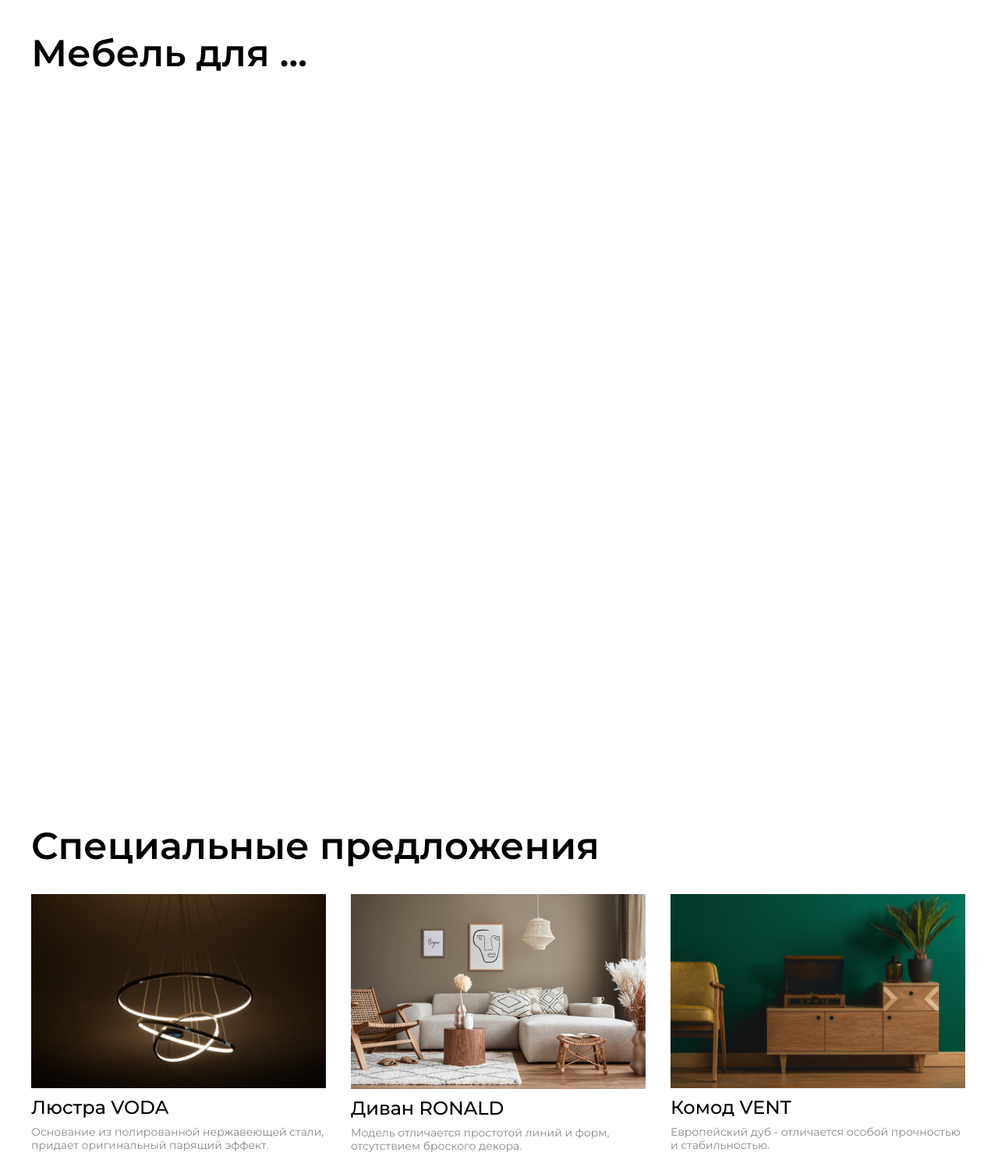
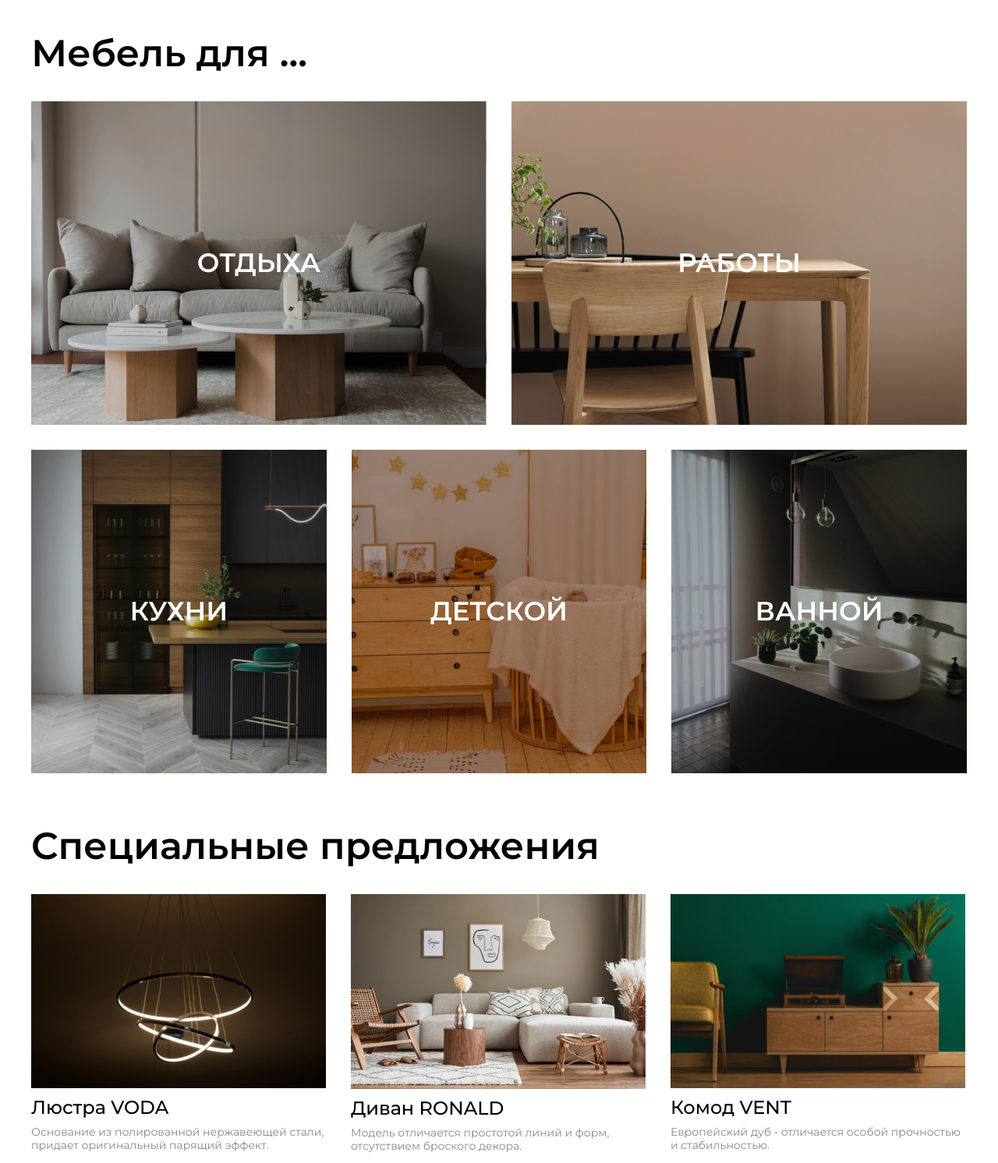
Before and after one commit to micha01-bit/site-github, a plain HTML site: page index.html in a window 1280 px wide. Shown: the part 760-2252 px from the top of the page at 78% size. Drawn offline with Linux system fonts and the light colour scheme; files whose address does not match are found by name.

Commit message:
styleindex.css

```diff
--- a/styleindex.css
+++ b/styleindex.css
@@ -19,7 +19,7 @@ a {
 
 /* ШАПКА*/
 .top {
-  background-image: url(img.main/topback.jpg);
+  background-image: url(topback.jpg);
   background-repeat: no-repeat;
   background-position: center;
   background-size: cover;
@@ -176,19 +176,19 @@ a {
   grid-column: span 6;
 }
 .for__item_1 {
-  background-image: url(img.main/rest.jpg);
+  background-image: url(rest.jpg);
 }
 .for__item_2 {
-  background-image: url(img.main/job.jpg);
+  background-image: url(job.jpg);
 }
 .for__item_3 {
-  background-image: url(img.main/kitchen.jpg);
+  background-image: url(kitchen.jpg);
 }
 .for__item_4 {
-  background-image: url(img.main/children.jpg);
+  background-image: url(children.jpg);
 }
 .for__item_5 {
-  background-image: url(img.main/bathroom.jpg);
+  background-image: url(bathroom.jpg);
 }
 
 /*ЦЕНТРАЛЬНЫЕ БЛОКИ*/
```
